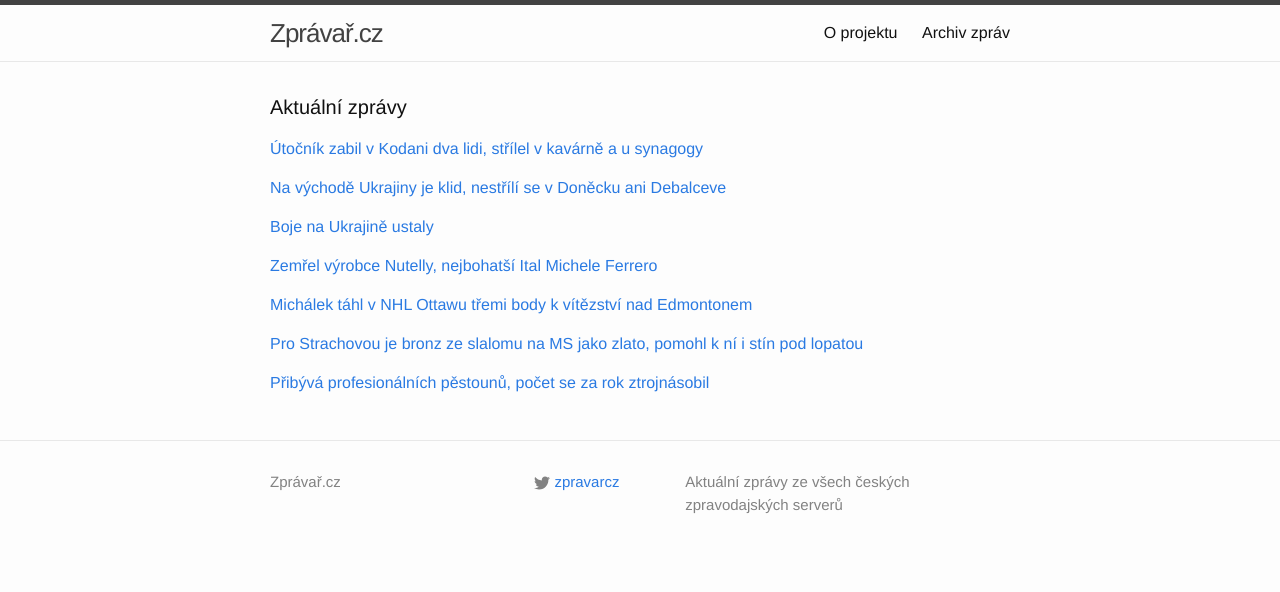
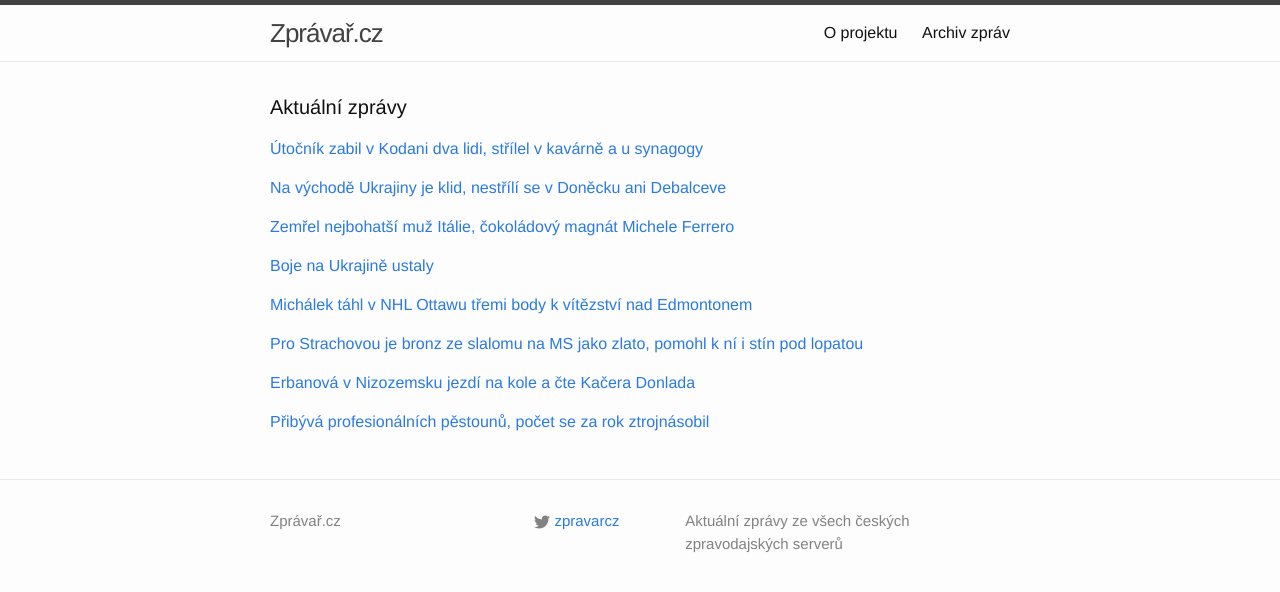
Before and after one commit to adliska/zpravar, a Jekyll site: the page built from index.html, in a window 1280 px wide. Shown: the top 592 px of the page. Built offline with Jekyll 4.4.1, drawn with Linux system fonts in a browser that asks for light colours; some of the changed lines change nothing that is shown.

Commit message:
zpravar news update

```diff
--- a/index.html
+++ b/index.html
@@ -44,8 +44,20 @@ layout: default
 <li><a href=http://www.ceskenoviny.cz/zpravy/zpravy/primeri-na-vychode-ukrajiny-se-podle-obou-stran-vcelku-dodrzuje/1181538>Příměří na východě Ukrajiny se podle obou stran "vcelku" dodržuje - www.ceskenoviny.cz</a></li>
 <li><a href=http://www.novinky.cz/zahranicni/evropa/361717-rusko-vyslalo-na-vychodni-ukrajinu-uz-trinacty-konvoj.html>Rusko vyslalo na východní Ukrajinu už třináctý konvoj - www.novinky.cz</a></li>
 </ul>
-</div><p><a href="javascript:;" onclick="toggle_visibility('zpravy2')">Boje na Ukrajině ustaly</a></p>
+</div><p><a href="javascript:;" onclick="toggle_visibility('zpravy2')">Zemřel nejbohatší muž Itálie, čokoládový magnát Michele Ferrero</a></p>
 <div id="zpravy2" style="display:none">
+<ul>
+<li><a href=http://ekonomika.idnes.cz/zemrel-vyrobce-cokolady-ferrero-dop-/eko-zahranicni.aspx?c=A150215_085544_zahranicni_pku>Zemřel nejbohatší muž Itálie, čokoládový magnát Michele Ferrero - ekonomika.idnes.cz</a></li>
+<li><a href=http://www.novinky.cz/ekonomika/361723-zemrel-vyrobce-nutelly-nejbohatsi-ital-michele-ferrero.html>Zemřel výrobce Nutelly, nejbohatší Ital Michele Ferrero - www.novinky.cz</a></li>
+<li><a href=http://www.tyden.cz/rubriky/relax/apetit/zemrel-nejbohatsi-ital-a-vyrobce-nutelly-michele-ferrero_333507.html>Zemřel nejbohatší Ital a výrobce Nutelly Michele Ferrero - www.tyden.cz</a></li>
+<li><a href=http://zpravy.idnes.cz/zemrel-vyrobce-cokolady-ferrero-dop-/zahranicni.aspx?c=A150215_085544_zahranicni_pku>Zemřel nejbohatší muž Itálie, čokoládový magnát Michele Ferrero - zpravy.idnes.cz</a></li>
+<li><a href=http://www.lidovky.cz/zemrel-nejbohatsi-ital-a-otec-nutelly-michele-ferrero-pf0-/lide.aspx?c=A150215_085044_lide_ele>Zemřel nejbohatší Ital a otec Nutelly Michele Ferrero  - www.lidovky.cz</a></li>
+<li><a href=http://www.tyden.cz/rubriky/relax/apetit/zemrel-nejbohatsi-clovek-italie-a-vyrobce-nutelly-michele-ferrero_333507.html>Zemřel nejbohatší člověk Itálie a výrobce Nutelly Michele Ferrero - www.tyden.cz</a></li>
+<li><a href=http://www.denik.cz/ekonomika/zemrel-nejbohatsi-clovek-italie-a-vyrobce-nutelly-michele-ferrero-20150215.html>Zemřel nejbohatší člověk Itálie a výrobce Nutelly Michele Ferrero - www.denik.cz</a></li>
+<li><a href=http://www.financninoviny.cz/zpravodajstvi/zpravy/zemrel-nejbohatsi-clovek-italie-a-vyrobce-nutelly-michele-ferrero/1181537>Zemřel nejbohatší člověk Itálie a výrobce Nutelly Michele Ferrero - www.financninoviny.cz</a></li>
+</ul>
+</div><p><a href="javascript:;" onclick="toggle_visibility('zpravy3')">Boje na Ukrajině ustaly</a></p>
+<div id="zpravy3" style="display:none">
 <ul>
 <li><a href=http://www.novinky.cz/zahranicni/evropa/361715-boje-na-ukrajine-ustaly.html>Boje na Ukrajině ustaly - www.novinky.cz</a></li>
 <li><a href=http://www.rozhlas.cz/_zprava/na-ukrajine-plati-primeri-klid-zbrani-se-vicemene-dodrzuje--1455750>Na Ukrajině platí příměří. Klid zbraní se víceméně dodržuje - www.rozhlas.cz</a></li>
@@ -55,17 +67,6 @@ layout: default
 <li><a href=http://echo24.cz/a/wugm8>Ukrajinská armáda a separatisté se obviňují z porušování příměří - echo24.cz</a></li>
 <li><a href=http://www.rozhlas.cz/_zprava/na-vychode-ukrajiny-vstoupilo-v-platnost-primeri-mezi-vladou-a-separatisty--1455750>Na východě Ukrajiny vstoupilo v platnost příměří mezi vládou a separatisty - www.rozhlas.cz</a></li>
 <li><a href=http://www.novinky.cz/zahranicni/evropa/361715-na-ukrajine-zacalo-platit-primeri-obe-strany-se-ale-obvinuji-z-jeho-porusovani.html>Na Ukrajině začalo platit příměří, obě strany se ale obviňují z jeho porušování - www.novinky.cz</a></li>
-</ul>
-</div><p><a href="javascript:;" onclick="toggle_visibility('zpravy3')">Zemřel výrobce Nutelly, nejbohatší Ital Michele Ferrero</a></p>
-<div id="zpravy3" style="display:none">
-<ul>
-<li><a href=http://www.novinky.cz/ekonomika/361723-zemrel-vyrobce-nutelly-nejbohatsi-ital-michele-ferrero.html>Zemřel výrobce Nutelly, nejbohatší Ital Michele Ferrero - www.novinky.cz</a></li>
-<li><a href=http://www.tyden.cz/rubriky/relax/apetit/zemrel-nejbohatsi-ital-a-vyrobce-nutelly-michele-ferrero_333507.html>Zemřel nejbohatší Ital a výrobce Nutelly Michele Ferrero - www.tyden.cz</a></li>
-<li><a href=http://zpravy.idnes.cz/zemrel-vyrobce-cokolady-ferrero-dop-/zahranicni.aspx?c=A150215_085544_zahranicni_pku>Zemřel nejbohatší muž Itálie, čokoládový magnát Michele Ferrero - zpravy.idnes.cz</a></li>
-<li><a href=http://www.lidovky.cz/zemrel-nejbohatsi-ital-a-otec-nutelly-michele-ferrero-pf0-/lide.aspx?c=A150215_085044_lide_ele>Zemřel nejbohatší Ital a otec Nutelly Michele Ferrero  - www.lidovky.cz</a></li>
-<li><a href=http://www.tyden.cz/rubriky/relax/apetit/zemrel-nejbohatsi-clovek-italie-a-vyrobce-nutelly-michele-ferrero_333507.html>Zemřel nejbohatší člověk Itálie a výrobce Nutelly Michele Ferrero - www.tyden.cz</a></li>
-<li><a href=http://www.denik.cz/ekonomika/zemrel-nejbohatsi-clovek-italie-a-vyrobce-nutelly-michele-ferrero-20150215.html>Zemřel nejbohatší člověk Itálie a výrobce Nutelly Michele Ferrero - www.denik.cz</a></li>
-<li><a href=http://www.financninoviny.cz/zpravodajstvi/zpravy/zemrel-nejbohatsi-clovek-italie-a-vyrobce-nutelly-michele-ferrero/1181537>Zemřel nejbohatší člověk Itálie a výrobce Nutelly Michele Ferrero - www.financninoviny.cz</a></li>
 </ul>
 </div><p><a href="javascript:;" onclick="toggle_visibility('zpravy4')">Michálek táhl v NHL Ottawu třemi body k vítězství nad Edmontonem</a></p>
 <div id="zpravy4" style="display:none">
@@ -83,8 +84,16 @@ layout: default
 <li><a href=http://sport.aktualne.cz/strachova-ctyrnasobna-medailistka-z-ms-to-zni-nadherne/r~65df9c50b4e711e49e4b0025900fea04/>Strachová: Čtyřnásobná medailistka z MS? To zní nádherně - sport.aktualne.cz</a></li>
 <li><a href=http://www.sportovninoviny.cz/zpravy/pro-strachovou-je-bronz-ze-slalomu-na-ms-jako-zlato/1181555>Pro Strachovou je bronz ze slalomu na MS jako zlato - www.sportovninoviny.cz</a></li>
 </ul>
-</div><p><a href="javascript:;" onclick="toggle_visibility('zpravy6')">Přibývá profesionálních pěstounů, počet se za rok ztrojnásobil</a></p>
+</div><p><a href="javascript:;" onclick="toggle_visibility('zpravy6')">Erbanová v Nizozemsku jezdí na kole a čte Kačera Donlada</a></p>
 <div id="zpravy6" style="display:none">
+<ul>
+<li><a href=http://sport.aktualne.cz/erbanova-v-nizozemsku-jezdi-na-kole-a-cte-kacera-donlada/r~8f128568b4f311e4aff10025900fea04/>Erbanová v Nizozemsku jezdí na kole a čte Kačera Donlada - sport.aktualne.cz</a></li>
+<li><a href=http://www.tyden.cz/rubriky/sport/zimni-sporty/bronzova-erbanova-odchod-do-holandska-byl-spravny-krok_333515.html>Bronzová Erbanová: Odchod do Holandska byl správný krok - www.tyden.cz</a></li>
+<li><a href=http://www.denik.cz/zimni_sporty/erbanova-odchodu-z-ceska-nelituje-ma-z-ms-bronz-a-cte-kacera-donalda-20150215.html>Erbanová odchodu z Česka nelituje. Má z MS bronz a čte kačera Donalda - www.denik.cz</a></li>
+<li><a href=http://www.sportovninoviny.cz/zpravy/bronzova-erbanova-odchod-do-holandska-byl-spravny-krok/1181589>Bronzová Erbanová: Odchod do Holandska byl správný krok - www.sportovninoviny.cz</a></li>
+</ul>
+</div><p><a href="javascript:;" onclick="toggle_visibility('zpravy7')">Přibývá profesionálních pěstounů, počet se za rok ztrojnásobil</a></p>
+<div id="zpravy7" style="display:none">
 <ul>
 <li><a href=http://www.denik.cz/z_domova/pribyva-profesionalnich-pestounu-pocet-se-za-rok-ztrojnasobil-20150215.html>Přibývá profesionálních pěstounů, počet se za rok ztrojnásobil - www.denik.cz</a></li>
 <li><a href=http://zpravy.aktualne.cz/domaci/prechodnych-pestounu-pribyva-jejich-je-temer-trikrat-vyssi/r~6c6b5c44b4ec11e49bec0025900fea04/>Přechodných pěstounů přibývá. Je jich je téměř třikrát více - zpravy.aktualne.cz</a></li>
```
